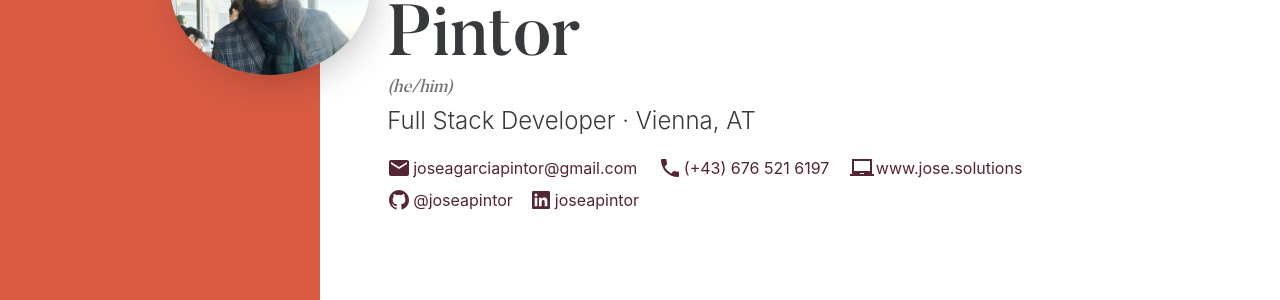
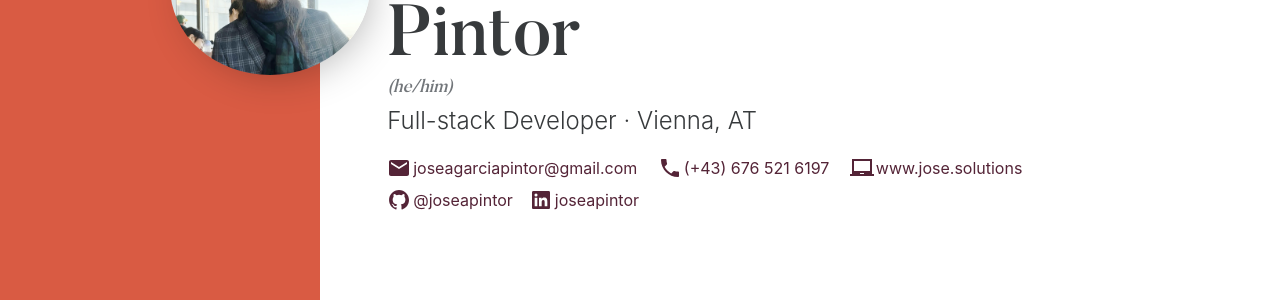
Before and after one commit to joseapintor/joseapintor.github.io, a Jekyll site: the page _pages/CV.html, which Jekyll copies as it is, in a window 1280 px wide and 900 px high. Shown: the part 150-450 px from the top of the window. Built offline with Jekyll 4.4.1, drawn with Linux system fonts in a browser that asks for light colours.

```diff
--- a/_pages/CV.html
+++ b/_pages/CV.html
@@ -76,7 +76,7 @@
               </div>
 
               <p class="vcard__subtitle lead">
-                <span>Full Stack Developer</span>
+                <span>Full-stack Developer</span>
 
                 <span aria-hidden="true">·</span>
                 <span>Vienna, AT</span>
```
